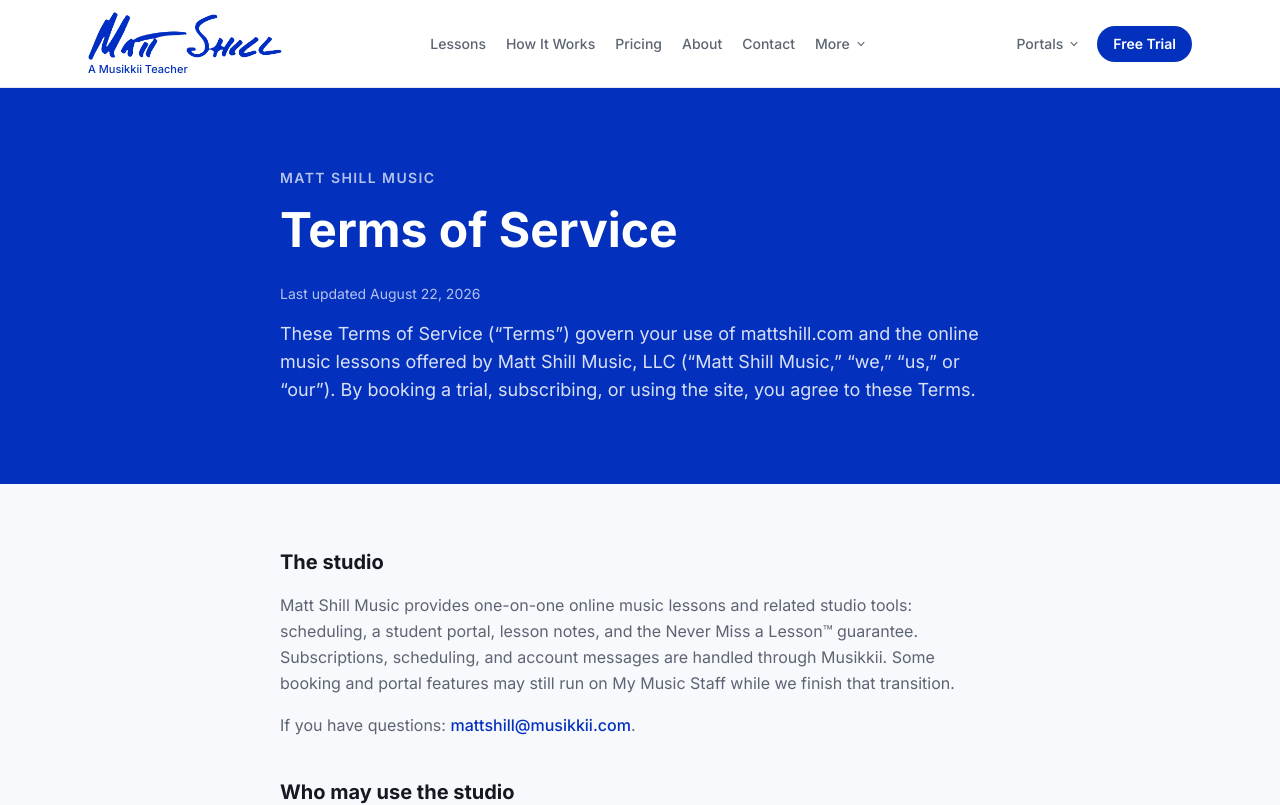
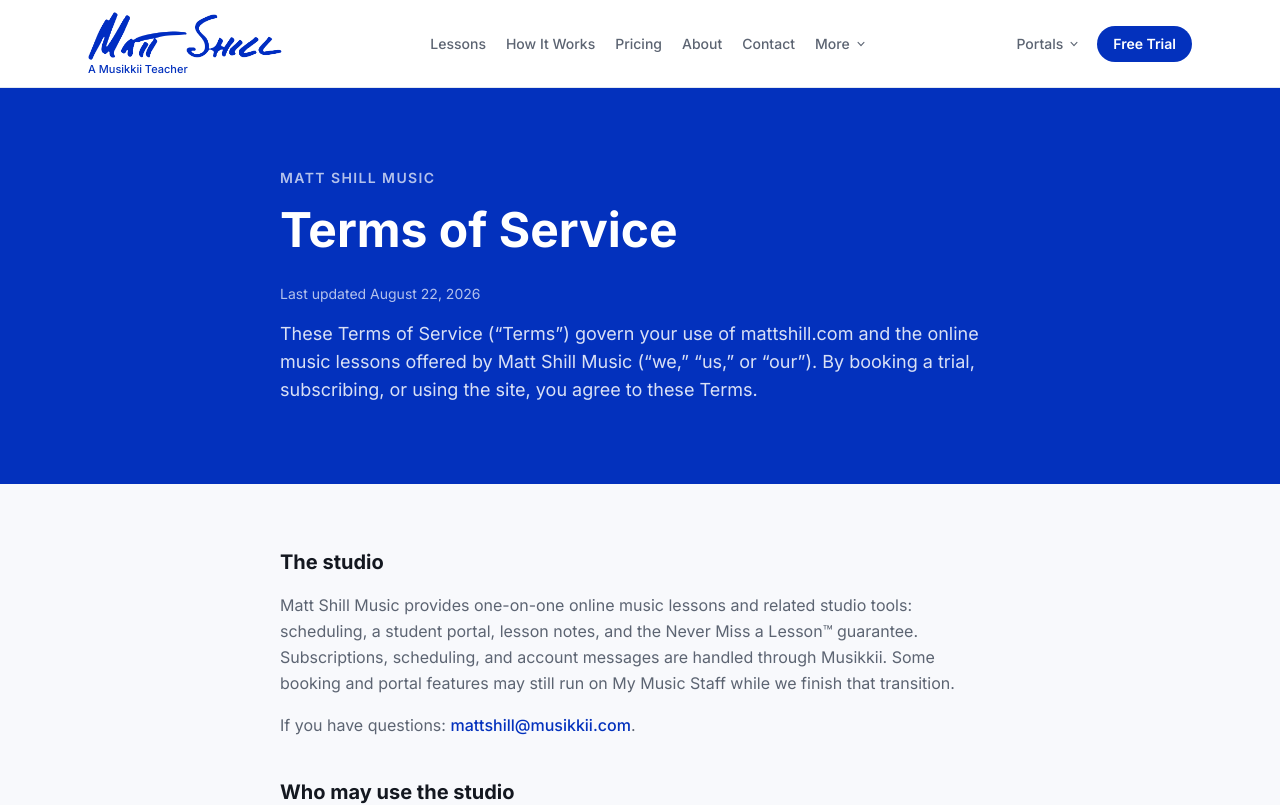
Before and after one commit to Matthew-Shill/mattshill-web, a Next.js app: page /terms in a window 1280 px wide. Shown: the top 805 px of the page. Built offline with nearby package versions, Linux system fonts and the light colour scheme.

Commit message:
Naming update

```diff
--- a/src/components/site-footer.tsx
+++ b/src/components/site-footer.tsx
@@ -82,8 +82,8 @@
       <div className="border-t border-white/10 px-4 py-4 text-xs text-white/50">
         <div className="mx-auto flex max-w-6xl flex-col items-center justify-between gap-3 sm:flex-row">
           <p>
-            © {new Date().getFullYear()} {siteCopy.businessName}, LLC. All
-            rights reserved.
+            © {new Date().getFullYear()} {siteCopy.businessName}. All rights
+            reserved.
           </p>
           <nav aria-label="Legal" className="flex items-center gap-4">
             <Link href="/privacy" className="hover:text-white">
--- a/src/content/legal.ts
+++ b/src/content/legal.ts
@@ -24,7 +24,7 @@
     "How Matt Shill Music collects, uses, and shares information for online music lessons, scheduling, billing, and the student portal.",
   lastUpdated: LAST_UPDATED,
   intro:
-    "This Privacy Policy explains how Matt Shill Music, LLC (“Matt Shill Music,” “we,” “us,” or “our”) collects, uses, and shares information when you visit mattshill.com, book a free trial, subscribe to lessons, or use our student portal.",
+    "This Privacy Policy explains how Matt Shill Music (“we,” “us,” or “our”) collects, uses, and shares information when you visit mattshill.com, book a free trial, subscribe to lessons, or use our student portal.",
   sections: [
     {
       heading: "Who we are",
@@ -132,7 +132,7 @@
     {
       heading: "Contact",
       paragraphs: [
-        "Matt Shill Music, LLC",
+        "Matt Shill Music",
         "Email: [mattshill@musikkii.com](mailto:mattshill@musikkii.com)",
         "Website: [www.mattshill.com](https://www.mattshill.com)",
       ],
@@ -148,7 +148,7 @@
     "Terms for Matt Shill Music online lessons, free trials, weekly subscriptions, scheduling, and the student portal.",
   lastUpdated: LAST_UPDATED,
   intro:
-    "These Terms of Service (“Terms”) govern your use of mattshill.com and the online music lessons offered by Matt Shill Music, LLC (“Matt Shill Music,” “we,” “us,” or “our”). By booking a trial, subscribing, or using the site, you agree to these Terms.",
+    "These Terms of Service (“Terms”) govern your use of mattshill.com and the online music lessons offered by Matt Shill Music (“we,” “us,” or “our”). By booking a trial, subscribing, or using the site, you agree to these Terms.",
   sections: [
     {
       heading: "The studio",
@@ -256,8 +256,8 @@
       heading: "General",
       paragraphs: [
         "These Terms, together with the [Privacy Policy](/privacy) and the plan you select at checkout, are the entire agreement between you and Matt Shill Music for the website and lessons. They replace any prior informal promises about the same subject.",
-        "These Terms are governed by the laws of the United States and the state in which Matt Shill Music, LLC is organized, without regard to conflict-of-law rules. If a court finds a part of these Terms unenforceable, the rest remains in effect.",
-        "Matt Shill Music, LLC — [mattshill@musikkii.com](mailto:mattshill@musikkii.com).",
+        "These Terms are governed by the laws of the United States, without regard to conflict-of-law rules. If a court finds a part of these Terms unenforceable, the rest remains in effect.",
+        "Matt Shill Music — [mattshill@musikkii.com](mailto:mattshill@musikkii.com).",
       ],
     },
   ],
```
Also changed, not shown: 1 other file (tests, documents, lock files or other folders).
